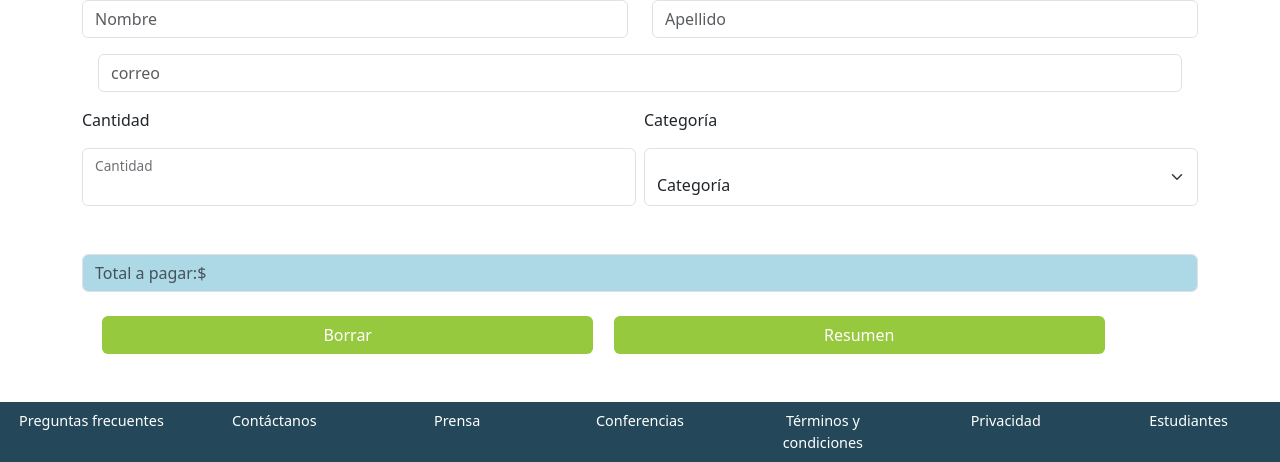
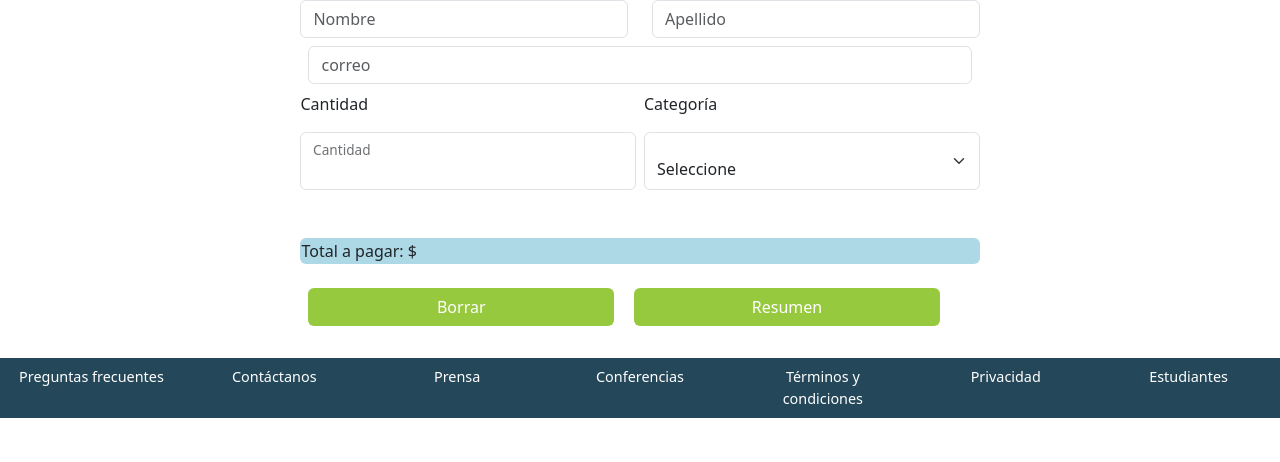
Before and after one commit to StelMar11/FrontEnd_Proyecto, a plain HTML site: page pages/ticket.html in a window 1280 px wide. Shown: the part 408-870 px from the top of the page. After the commit the page ends 826 px from the top, so only its background shows below. Drawn offline with nearby package versions, Linux system fonts and the light colour scheme.

Commit message:
formulario javascript

```diff
--- /dev/null
+++ b/pages/main.js
@@ -0,0 +1,71 @@
+
+function valorEntrada() {
+
+    var capCantidad = document.getElementById('cantidad').value;
+    var capCategoria = document.getElementById('categoria').value;
+    const TICKET = 200;
+    var resumenTotal=0;
+
+    if(capCategoria==0) {
+       resumenTotal = capCantidad*TICKET;
+    }
+
+    if(capCategoria==1) {
+       resumenTotal = capCantidad*TICKET*0.2;
+    }
+
+    if(capCategoria==2) {
+       resumenTotal = capCantidad*TICKET*0.5;
+    }
+
+    if(capCategoria==3) {
+       resumenTotal = capCantidad*TICKET*0.85;
+    }
+
+    document.getElementById('total').innerText = resumenTotal;
+
+ }
+
+
+ function controlForm() {
+    if(nombre.value===""){
+       nombre.classList.add("is-invalid");
+      nombre.focus();
+    }
+    else {
+       nombre.classList.remove('is-invalid');
+    }
+    if(apellido.value===""){
+        apellido.classList.add("is-invalid");
+       apellido.focus();
+     }
+     else {
+        apellido.classList.remove('is-invalid');
+     }
+
+    const correo = mail.value;
+
+    const regex = /^[a-zA-Z0-9.!#$%&'*+/=?^_`{|}~-]+@[a-zA-Z0-9-]+(?:\.[a-zA-Z0-9-]+)*$/;
+
+    if (regex.test(correo)) {
+       mail.classList.remove('is-invalid');
+    } else {
+       mail.classList.add("is-invalid");
+       mail.focus();
+    }
+
+    valorEntrada();
+
+ }
+
+ const BTNCLICK = document.getElementById('btnResumen');
+
+ BTNCLICK.addEventListener('click',valorEntrada);
+
+ BTNCLICK.addEventListener('click',controlForm);
+
+ const BTNONCLICK = document.getElementById('btnBorrar');
+ BTNONCLICK.addEventListener('click', borrar);
+ function borrar() {
+    document.getElementById("total").innerHTML = "";
+  }
--- a/pages/ticket.css
+++ b/pages/ticket.css
@@ -40,12 +40,20 @@ h5{
 .container{
     width: 100%;
 }
+.botones{
+    display:flex;
+}
 .btnColor{
     background-color: #96C93E;
     color: white;
     margin:0.5em;
-    margin-bottom: 2em;
+    margin-bottom: 1em;
     width: 45%;
+    }
+
+    .alert{
+        padding: 0;
+        background-color: lightblue;
     }
     footer{
         background-color: #244859;
--- a/pages/ticket.html
+++ b/pages/ticket.html
@@ -76,19 +76,21 @@
       <h2>VALOR DE TICKET $200</h2>
     </div>
     <!--FORMULARIO DE COMPRA DE TICKECT-->
+  <form class="container-fluid" style="width: 63%;" id="formulario">
     <div class="row">
       <div class="col">
-        <input type="text" class="form-control"
+        <input id="nombre" type="text" class="form-control"
          placeholder="Nombre" aria-label="First name">
       </div>
       <div class="col">
-        <input type="text" class="form-control" placeholder="Apellido" aria-label="Last name">
+        <input id="apellido" type="text" class="form-control"
+        placeholder="Apellido" aria-label="Last name">
       </div>
     </div>
       <div class="row">
         <div class="col">
-      <div class="m-3">
-         <input type="email" class="form-control"
+      <div class="m-2">
+         <input id="mail" type="email" class="form-control"
          id="exampleFormControlInput1" placeholder="correo">
       </div>
     </div>
@@ -97,18 +99,19 @@
         <div class="col-md">
           <p>Cantidad</p>
           <div class="form-floating">
-            <input type="text" class="form-control"
-             id="floatingInputGrid">
-            <label for="floatingInputGrid">Cantidad</label>
+            <input type="number" class="form-control"
+             id="cantidad" name="cantidad" min="1" max="10">
+            <label for="cantidad">Cantidad</label>
           </div>
         </div>
         <div class="col-md">
           <p>Categoría</p>
           <div class="form-floating">
             <select class="form-select"
-            id="floatingSelectGrid"
+            id="categoria"
             aria-label="Floating label select example">
-              <option selected>Categoría</option>
+              <option selected>Seleccione</option>
+              <option value="0">Sin categoría</option>
               <option value="1">Estudiante</option>
               <option value="2">Trainee</option>
               <option value="3">Junior</option>
@@ -117,18 +120,23 @@
         </div>
       </div>
 
-      <div class="mb-3">
-        <input type="text" class="form-control" id="formGroupExampleInput" placeholder="Total a pagar:$"
-        style="background-color:lightblue ;">
+      <div class="alert form-floating" role="alert">
+        Total a pagar: $  <span id="total" class="text-danger"></span>
+    </div>
+
+      <div class="row botones">
+        <div class="col">
+          <button class="btn btnColor" type="reset" value="Reset"
+           id="btnBorrar" onclick="controlForm()">
+            Borrar
+          </button>
+        <button class="btn btnColor" type="button" id="btnResumen">
+            Resumen
+          </button>
+        </div>
       </div>
-      <div class="container">
-      <input class="btn btnColor" type="reset" value="Borrar"
-       >
-       <input class="btn btnColor" type="reset" value="Resumen"
-       >
-    </div>
-    <!--</div>-->
-    </section>
+    </form>
+ </section>
     <!--FOOTER-->
     <footer>
       <ul class="nav nav-pills nav-justified">
@@ -162,5 +170,8 @@
 
  <!--Bootstrap Js-->
   <script src="https://cdn.jsdelivr.net/npm/bootstrap@5.3.2/dist/js/bootstrap.bundle.min.js" integrity="sha384-C6RzsynM9kWDrMNeT87bh95OGNyZPhcTNXj1NW7RuBCsyN/o0jlpcV8Qyq46cDfL" crossorigin="anonymous"></script>
+  <script src="https://cdn.jsdelivr.net/npm/@popperjs/core@2.11.8/dist/umd/popper.min.js" integrity="sha384-I7E8VVD/ismYTF4hNIPjVp/Zjvgyol6VFvRkX/vR+Vc4jQkC+hVqc2pM8ODewa9r" crossorigin="anonymous"></script>
+  <script src="https://cdn.jsdelivr.net/npm/bootstrap@5.3.2/dist/js/bootstrap.min.js" integrity="sha384-BBtl+eGJRgqQAUMxJ7pMwbEyER4l1g+O15P+16Ep7Q9Q+zqX6gSbd85u4mG4QzX+" crossorigin="anonymous"></script>
+  <script src="./main.js"></script>
 </body>
 </html>
```
